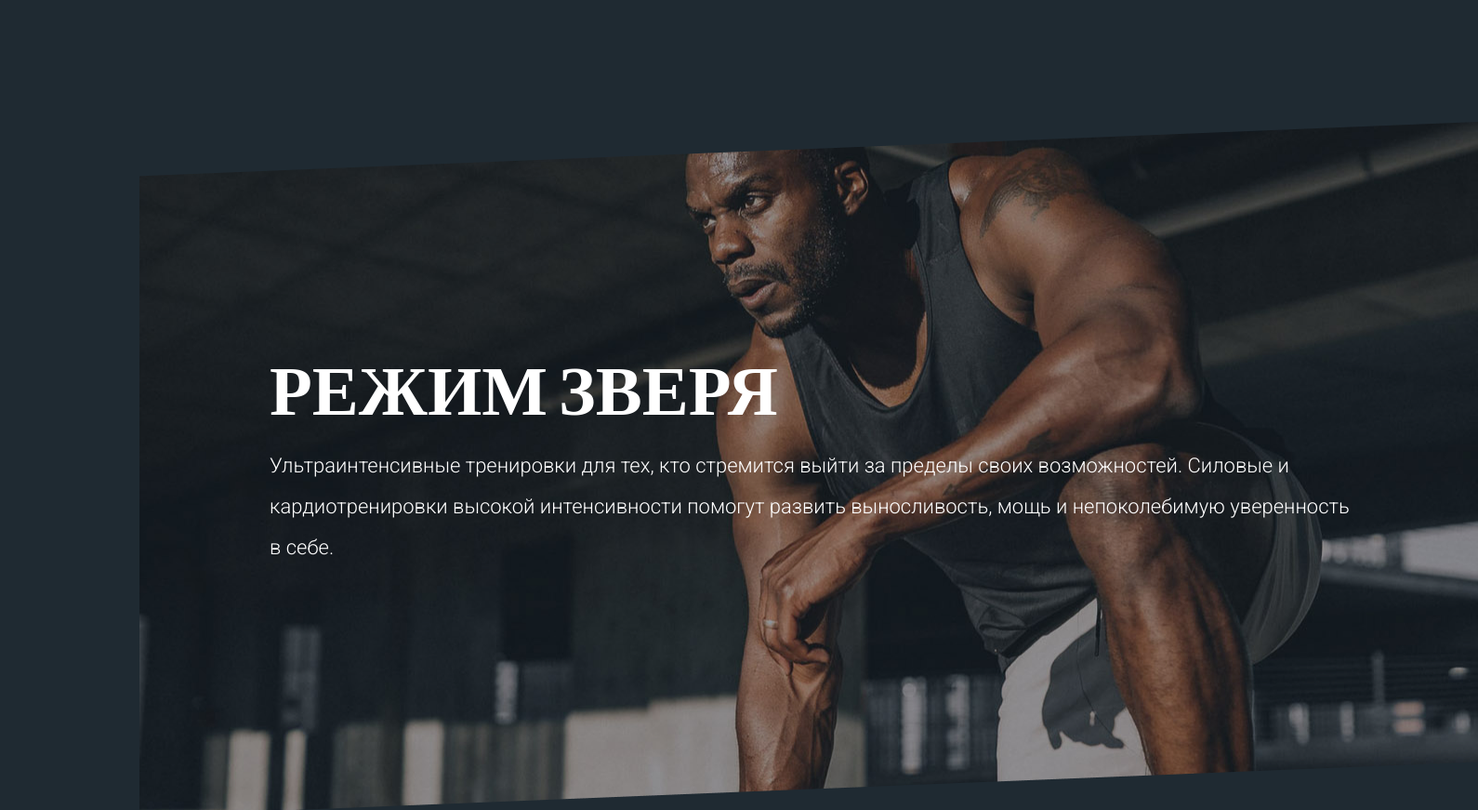
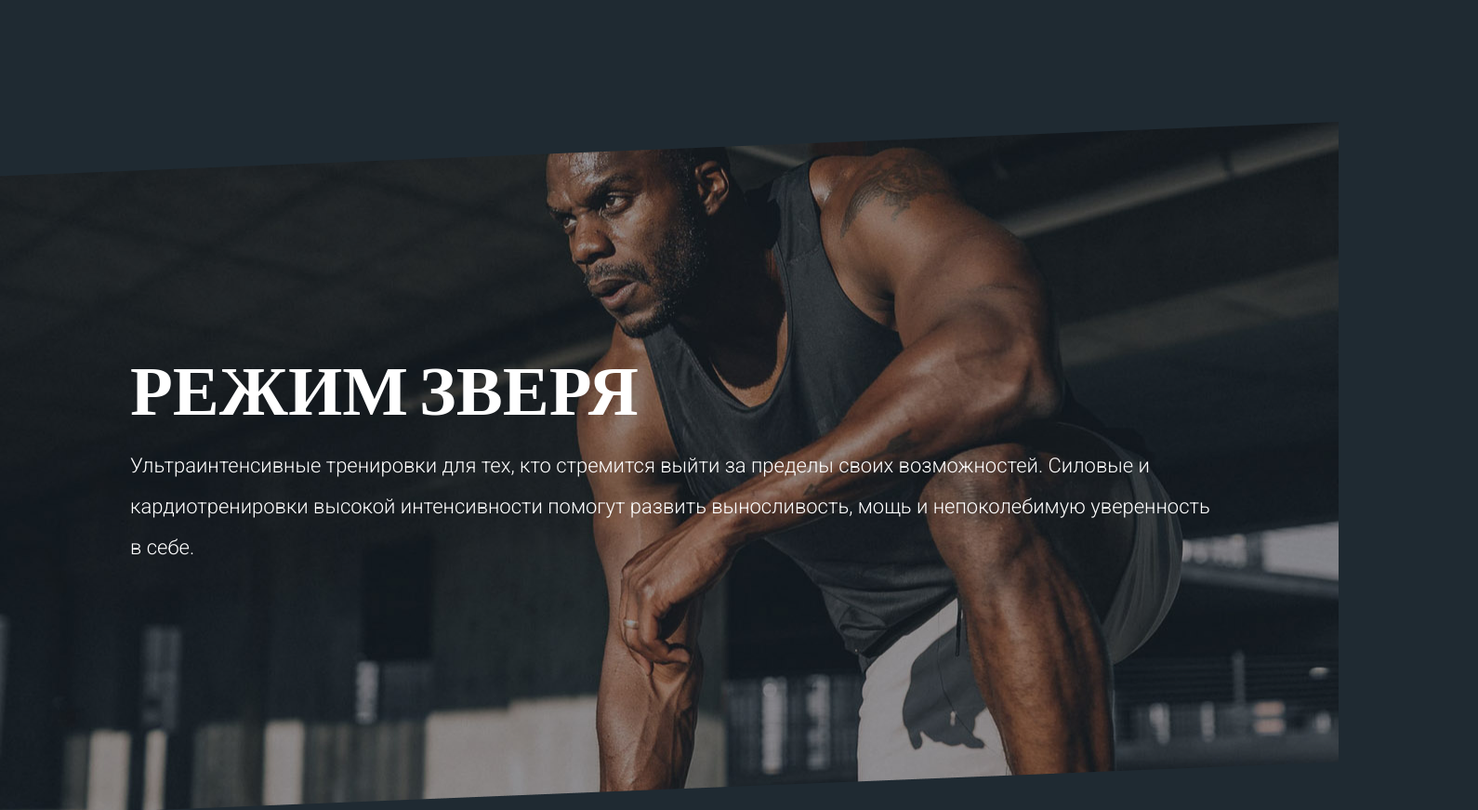
Before and after one commit to ons04nn/Nochnik, a plain HTML site: page index.html in a window 1280 px wide. Shown: the part 2060-2931 px from the top of the page at 93% size, 1590 px wide, since content can reach past the window. Drawn offline with Linux system fonts and the light colour scheme.

Commit message:
Add files via upload

```diff
--- a/src/styles/styles.css
+++ b/src/styles/styles.css
@@ -106,9 +106,9 @@ position: relative;
 background-image: url(../img/beast-bg.png);
 background-repeat: no-repeat;
 display: block;
+margin: 150px 0 0 0;
 margin-left: auto;
 margin-right: auto;
-margin: 150px;
 
 }
 
```
